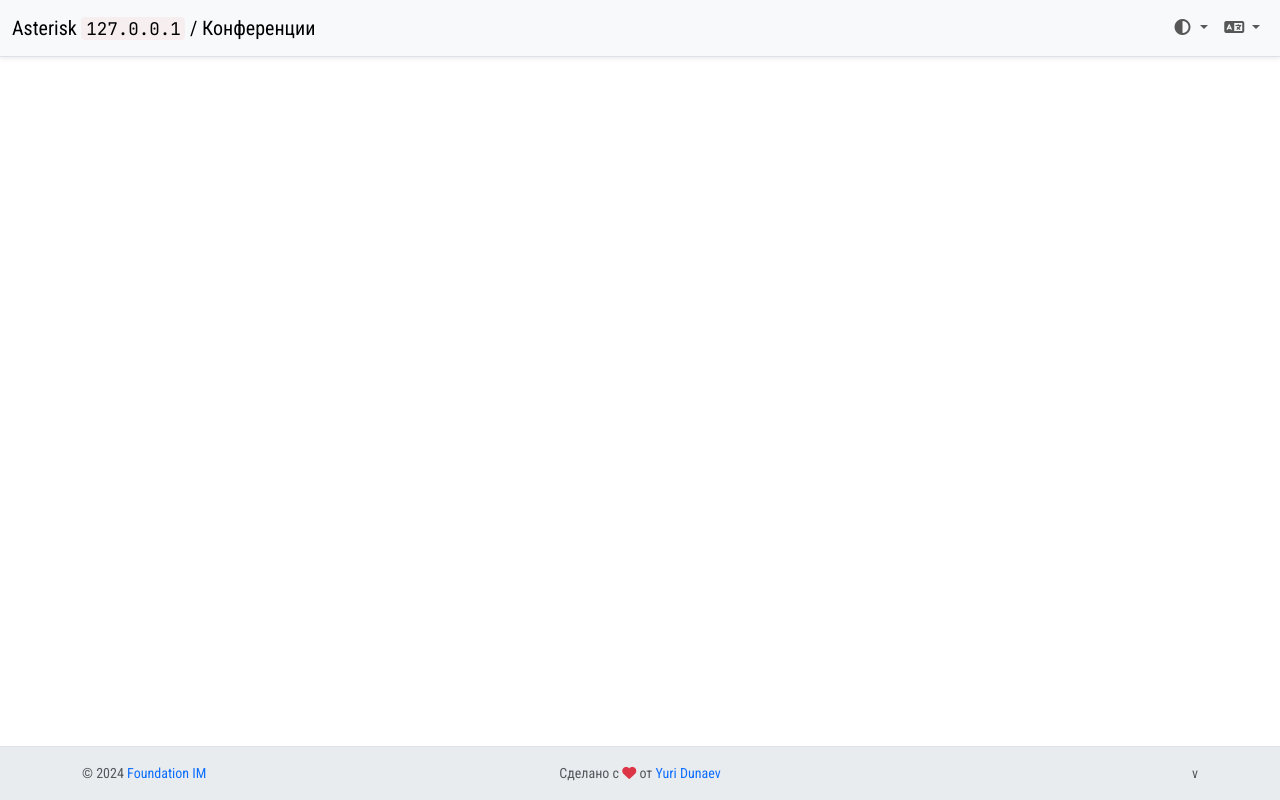
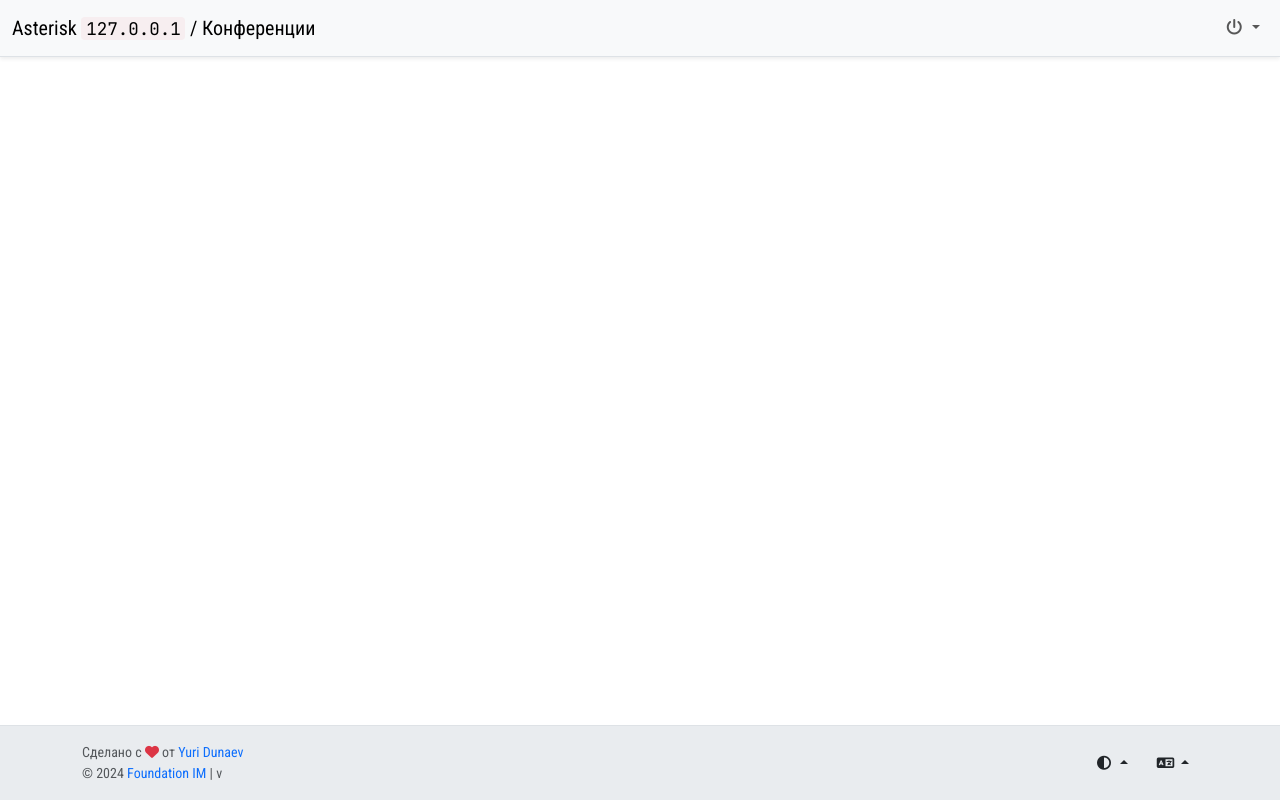
Before and after one commit to KaiKimera/aster, a PHP site: page / in a window 1280 px wide. Run offline with PHP 8.4, Linux system fonts and the light colour scheme.

Commit message:
2024-08-13 05:07:19

```diff
--- a/assets/main.min.js
+++ b/assets/main.min.js
@@ -1 +1 @@
-document.addEventListener("DOMContentLoaded",()=>{$loadUsers("div.room"),$roomControl("form.room-kick"),$roomControl("form.user-kick")});const $loadUsers=e=>{const t=document.querySelectorAll(e),n=t.length;for(let e=0;e<n;++e){const s=t[e].dataset.room,o=document.getElementById(`users-${s}`),i=`user.list.php?room=${s}`;setInterval(async function(){const e=await fetch(i,{cache:"no-cache",headers:{"Cache-Control":"no-cache"}});o.innerHTML=await e.text()},1e3)}},$roomControl=e=>{const t=document.querySelectorAll(e),n=t.length;for(let e=0;e<n;++e)t[e].addEventListener("submit",function(e){const t=this,n=t.getAttribute("action"),s=t.getAttribute("method"),o=new FormData(t),i=t.querySelector('button[type="submit"]');fetch(n,{method:s,body:o}).then(e=>e.text()),$lockUnlock(i),e.preventDefault()})},$lockUnlock=e=>{const t=e.getElementsByTagName("i"),n=t.className;e.disabled=!0,t.className="fas fa-cog fa-spin fa-fw",setTimeout(function(){e.disabled=!1,t.className=n},5e3)}
+document.addEventListener("DOMContentLoaded",()=>{$loadUsers("div.room"),$roomControl("form.room-kick"),$roomControl("form.user-kick"),$tooltip("[data-bs-tooltip]")});const $loadUsers=e=>{const t=document.querySelectorAll(e),n=t.length;for(let e=0;e<n;++e){const s=t[e].dataset.room,o=document.getElementById(`users-${s}`),i=`user.list.php?room=${s}`;setInterval(async function(){const e=await fetch(i,{cache:"no-cache",headers:{"Cache-Control":"no-cache"}});o.innerHTML=await e.text()},1e3)}},$roomControl=e=>{const t=document.querySelectorAll(e),n=t.length;for(let e=0;e<n;++e)t[e].addEventListener("submit",function(e){const t=this,n=t.getAttribute("action"),s=t.getAttribute("method"),o=new FormData(t),i=t.querySelector('button[type="submit"]');fetch(n,{method:s,body:o}).then(e=>e.text()),$lockUnlock(i),e.preventDefault()})},$lockUnlock=e=>{const t=e.getElementsByTagName("i"),n=t.className;e.disabled=!0,t.className="fas fa-cog fa-spin fa-fw",setTimeout(function(){e.disabled=!1,t.className=n},5e3)},$tooltip=e=>{const t=document.querySelectorAll(e);return[...t].map(e=>new bootstrap.Tooltip(e,{container:"body"}))}
--- a/index.footer.php
+++ b/index.footer.php
@@ -1,20 +1,10 @@
 <div class="section py-3 bg-body-secondary">
   <div class="container">
-    <div class="row row-cols-1 row-cols-lg-3 align-items-center text-body-secondary text-center small">
+    <div class="row row-cols-1 row-cols-lg-2 align-items-center text-body-secondary text-center small">
       <div class="col text-lg-start">
         <ul class="list-inline mb-0">
           <li class="list-inline-item">
-            &copy; <?php echo date('Y'); ?>
-            <?php
-            $cr = 'PGEgaHJlZj0iaHR0cHM6Ly9mZG4uaW0vIiB0YXJnZXQ9Il9ibGFuayI+Rm91bmRhdGlvbiBJTTwvYT4=';
-            echo base64_decode($cr);
-            ?>
-          </li>
-        </ul>
-      </div>
-      <div class="col text-lg-center">
-        <ul class="list-inline mb-0">
-          <li class="list-inline-item">
+            <div>
               <?php
               $heart = '<i class="fas fa-heart text-danger"></i>';
               printf("%s %s %s", $i18n['made_with'], $heart, $i18n['by']);
@@ -23,16 +13,60 @@
               $cr = 'PGEgaHJlZj0iaHR0cHM6Ly9kdW5hZXYuZGV2LyIgdGFyZ2V0PSJfYmxhbmsiPll1cmkgRHVuYWV2PC9hPg==';
               echo base64_decode($cr);
               ?>
+            </div>
+            <div>
+              &copy; <?php echo date('Y'); ?>
+              <?php
+              $cr = 'PGEgaHJlZj0iaHR0cHM6Ly9mZG4uaW0vIiB0YXJnZXQ9Il9ibGFuayI+Rm91bmRhdGlvbiBJTTwvYT4=';
+              echo base64_decode($cr);
+              ?>
+              <?php
+              $version = file_get_contents('VERSION');
+              echo ' | v' . $version;
+              ?>
+            </div>
           </li>
         </ul>
       </div>
       <div class="col text-lg-end">
         <ul class="list-inline mb-0">
-          <li class="list-inline-item">
-            <?php
-            $version = file_get_contents('VERSION');
-            echo 'v' . $version;
-            ?>
+          <li class="list-inline-item dropup">
+            <button class="btn btn-sm dropdown-toggle ui-theme" type="button"
+                    title="<?php echo $i18n['theme.theme']; ?>" data-bs-toggle="dropdown"
+                    aria-expanded="false" aria-label="<?php echo $i18n['theme.switch']; ?>">
+              <i class="fas fa-circle-half-stroke fa-fw"></i>
+            </button>
+            <ul class="dropdown-menu dropdown-menu-end shadow">
+              <li>
+                <button class="dropdown-item active" type="button" data-bs-theme-value="light" aria-pressed="true">
+                  <i class="fas fa-sun fa-fw"></i>
+                  <span><?php echo $i18n['theme.light']; ?></span>
+                </button>
+              </li>
+              <li>
+                <button class="dropdown-item" type="button" data-bs-theme-value="dark" aria-pressed="false">
+                  <i class="fas fa-moon fa-fw"></i>
+                  <span><?php echo $i18n['theme.dark']; ?></span>
+                </button>
+              </li>
+              <li>
+                <button class="dropdown-item" type="button" data-bs-theme-value="auto" aria-pressed="false">
+                  <i class="fas fa-circle-half-stroke fa-fw"></i>
+                  <span><?php echo $i18n['theme.auto']; ?></span>
+                </button>
+              </li>
+            </ul>
+          </li>
+          <li class="list-inline-item dropup">
+            <button class="btn btn-sm dropdown-toggle" type="button"
+                    title="<?php echo $i18n['languages']; ?>" data-bs-toggle="dropdown"
+                    aria-expanded="false" aria-label="<?php echo $i18n['languages']; ?>">
+              <i class="fas fa-language fa-fw"></i>
+            </button>
+            <ul class="dropdown-menu dropdown-menu-end shadow">
+              <li><a class="dropdown-item" href="?lang=ru" hreflang="ru"><?php echo $i18n['languages.ru']; ?></a></li>
+              <li><a class="dropdown-item" href="?lang=en" hreflang="en"><?php echo $i18n['languages.en']; ?></a></li>
+            </ul>
           </li>
         </ul>
       </div>
--- a/index.header.php
+++ b/index.header.php
@@ -10,52 +10,30 @@
     <div class="collapse navbar-collapse" id="navTopBar">
       <ul class="navbar-nav ms-auto">
         <li class="nav-item dropdown">
-          <a class="nav-link dropdown-toggle d-lg-none ui-theme"
-             href="#" role="button" data-bs-toggle="dropdown" aria-expanded="false">
-            <i class="fas fa-circle-half-stroke fa-fw"></i>
-            <span><?php echo $i18n['theme.theme']; ?></span>
-          </a>
-          <a class="nav-link dropdown-toggle d-none d-lg-block ui-theme" title="<?php echo $i18n['theme.theme']; ?>"
+          <a class="nav-link dropdown-toggle" title=""
              href="#" role="button" data-bs-toggle="dropdown"
-             aria-expanded="false" aria-label="<?php echo $i18n['theme.switch']; ?>">
-            <i class="fas fa-circle-half-stroke fa-fw"></i>
+             aria-expanded="false" aria-label="">
+            <i class="fas fa-power-off fa-fw"></i>
           </a>
           <ul class="dropdown-menu dropdown-menu-end shadow">
             <li>
-              <button class="dropdown-item active" type="button" data-bs-theme-value="light" aria-pressed="true">
-                <i class="fas fa-sun fa-fw"></i>
-                <span><?php echo $i18n['theme.light']; ?></span>
-              </button>
+              <a class="dropdown-item" href="#">
+                <i class="fas fa-rotate fa-fw"></i>
+                <span>Reload</span>
+              </a>
             </li>
             <li>
-              <button class="dropdown-item" type="button" data-bs-theme-value="dark" aria-pressed="false">
-                <i class="fas fa-moon fa-fw"></i>
-                <span><?php echo $i18n['theme.dark']; ?></span>
-              </button>
+              <a class="dropdown-item" href="#">
+                <i class="fas fa-rotate-left fa-fw"></i>
+                <span>Restart</span>
+              </a>
             </li>
             <li>
-              <button class="dropdown-item" type="button" data-bs-theme-value="auto" aria-pressed="false">
-                <i class="fas fa-circle-half-stroke fa-fw"></i>
-                <span><?php echo $i18n['theme.auto']; ?></span>
-              </button>
+              <a class="dropdown-item" href="#">
+                <i class="fas fa-power-off fa-fw"></i>
+                <span>Stop</span>
+              </a>
             </li>
-          </ul>
-        </li>
-      </ul>
-      <ul class="navbar-nav">
-        <li class="nav-item dropdown">
-          <a class="nav-link dropdown-toggle d-lg-none" title="<?php echo $i18n['languages']; ?>"
-             href="#" role="button" data-bs-toggle="dropdown" aria-expanded="false">
-            <i class="fas fa-language fa-fw"></i>
-            <span><?php echo $i18n['languages']; ?></span>
-          </a>
-          <a class="nav-link dropdown-toggle d-none d-lg-block ui-theme" title="<?php echo $i18n['languages']; ?>"
-             href="#" role="button" data-bs-toggle="dropdown" aria-expanded="false">
-            <i class="fas fa-language fa-fw"></i>
-          </a>
-          <ul class="dropdown-menu dropdown-menu-end shadow">
-            <li><a class="dropdown-item" href="?lang=ru"><?php echo $i18n['languages.ru']; ?></a></li>
-            <li><a class="dropdown-item" href="?lang=en"><?php echo $i18n['languages.en']; ?></a></li>
           </ul>
         </li>
       </ul>
```
Also changed, not shown: assets/main.js (+10 -4 lines). Lines whose indentation alone changed are shown as unchanged.
